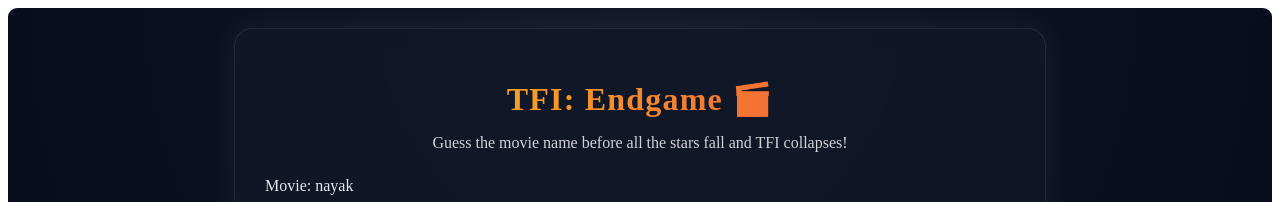
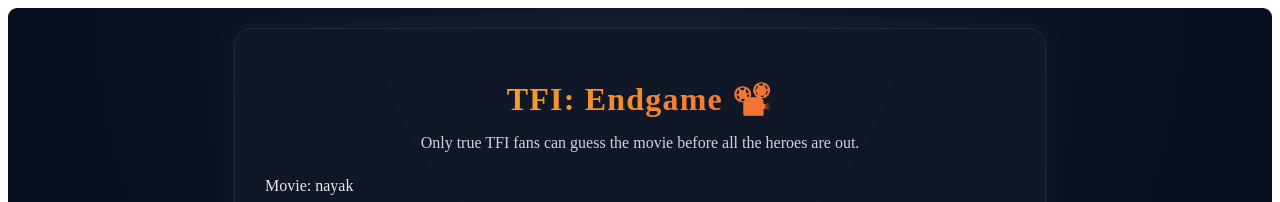
Before and after one commit to l0keshbabu/tfi-endgame, a React (Vite) app: page / in a window 1280 px wide. Both pictures are taken after a click on the button "Enter TFI Endgame 🔥". Shown: the top 202 px of the page. Built offline with nearby package versions, Linux system fonts and the light colour scheme.

Commit message:
style: refine header text

```diff
--- a/src/components/Header.jsx
+++ b/src/components/Header.jsx
@@ -1,9 +1,9 @@
 export default function Header(){
     return (
         <header className="game-header">
-            <h1>TFI: Endgame 🎬</h1>
+            <h1>TFI: Endgame 📽️</h1>
             <p>
-            Guess the movie name before all the stars fall and TFI collapses!
+                Only true TFI fans can guess the movie before all the heroes are out.
             </p>
         </header>
     )
```
